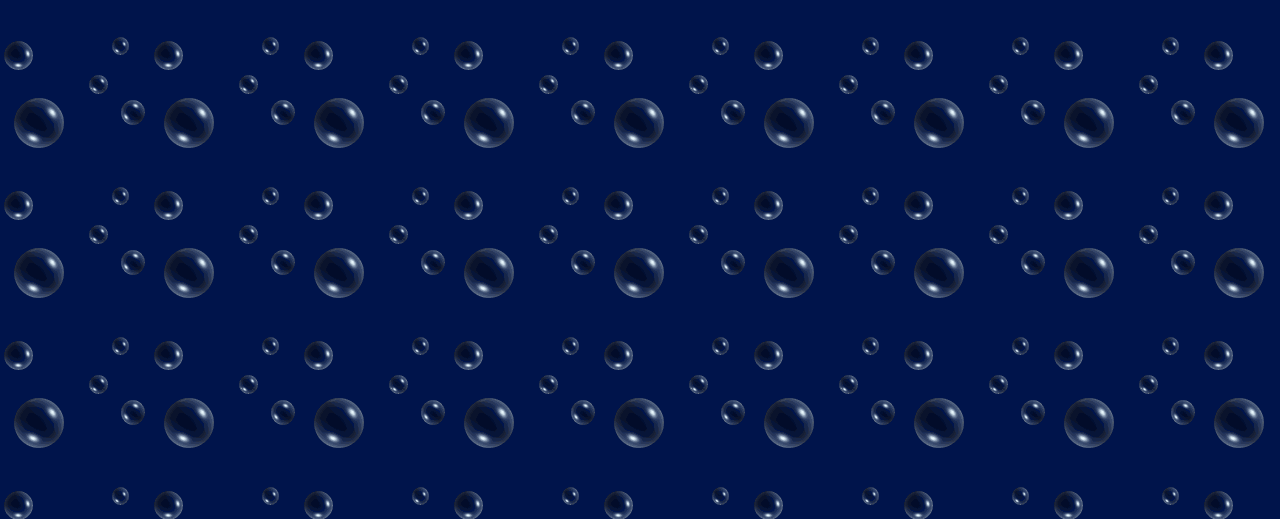
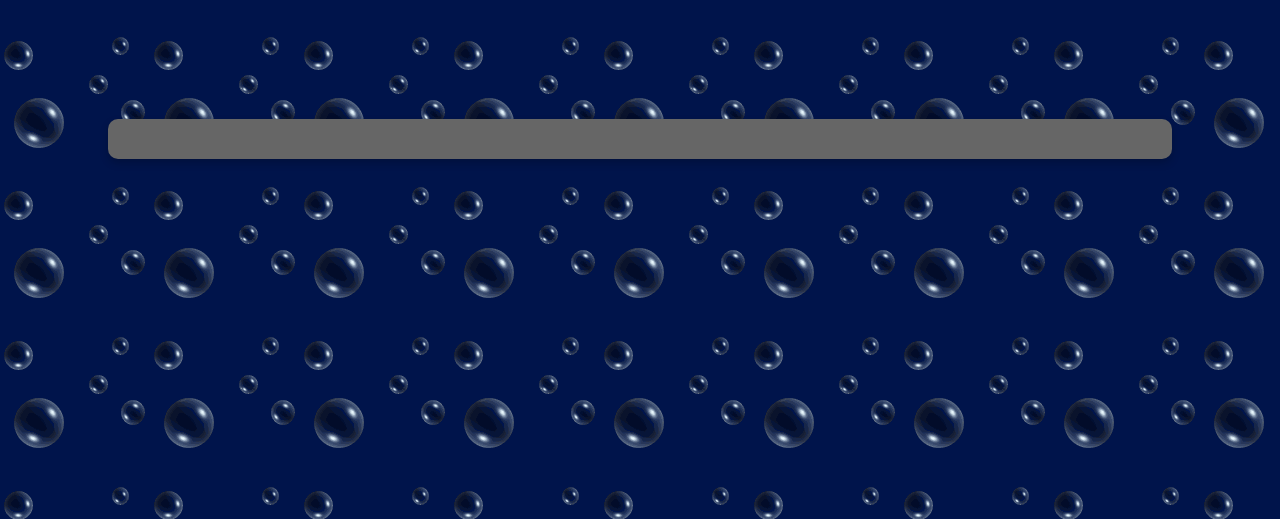
Before and after one commit to brahkiearchive/brarchive, a plain HTML site: page brahkie/index.html in a window 1280 px wide. Shown: the part 281-800 px from the top of the page. Drawn offline with Linux system fonts and the light colour scheme.

Commit message:
Update index.html

```diff
--- a/brahkie/index.html
+++ b/brahkie/index.html
@@ -8,6 +8,7 @@
             background-image: url('https://github.com/brahkiearchive/brarchive/blob/main/brahkie/assets/background.gif?raw=true');
             background-repeat: repeat;
             margin: 0; /* Remove default margin */
+            padding: 0; /* Remove default padding */
             height: 100vh; /* Full view height */
             display: flex;
             justify-content: center; /* Center horizontally */
@@ -17,11 +18,23 @@
             position: absolute;
             top: 20%; /* 1/5 from the top */
         }
+        .element-box {
+            position: absolute;
+            top: 50%; /* Start at the center of the page */
+            width: 80%; /* Width of the box */
+            background-color: #666666; /* Hex color for the background */
+            padding: 20px; /* Padding inside the box */
+            box-shadow: 0 4px 8px 0 rgba(0,0,0,0.2); /* Optional: Adds a shadow for better visibility */
+            border-radius: 10px; /* Optional: Rounded corners */
+            overflow: auto; /* Ensures content overflow is handled */
+        }
         /* Add more CSS as needed */
     </style>
 </head>
 <body>
     <img src="https://github.com/brahkiearchive/brarchive/blob/main/brahkie/assets/title.gif?raw=true" alt="Title" class="title-image">
-    <!-- Your website content goes here -->
+    <div class="element-box">
+        <!-- Add your text, images, and files here -->
+    </div>
 </body>
 </html>
```
